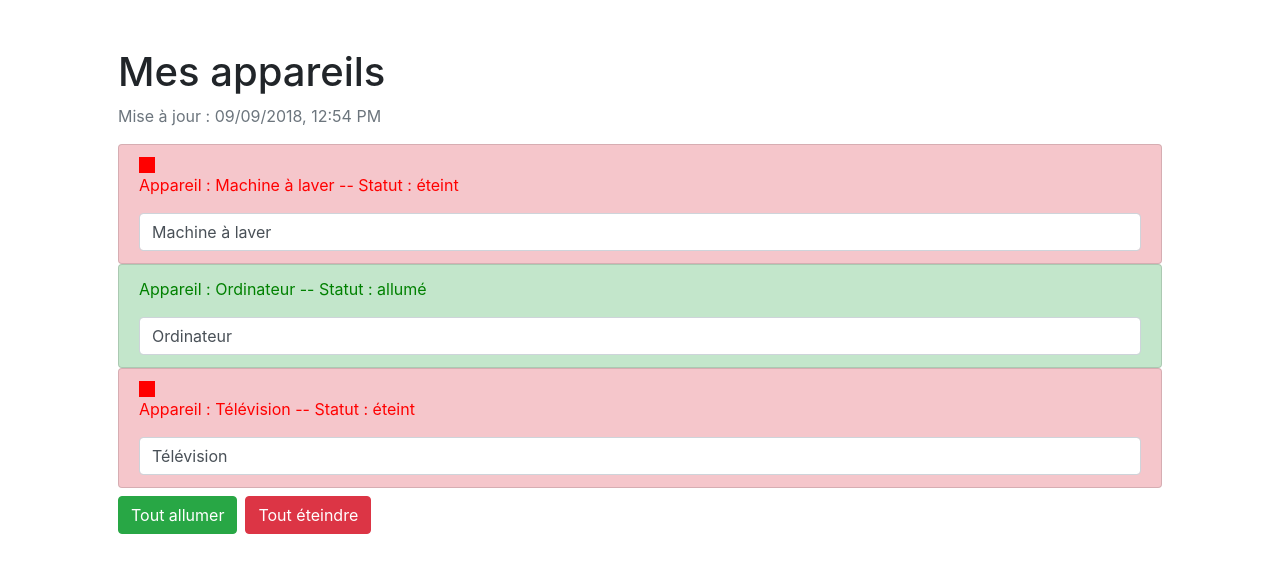
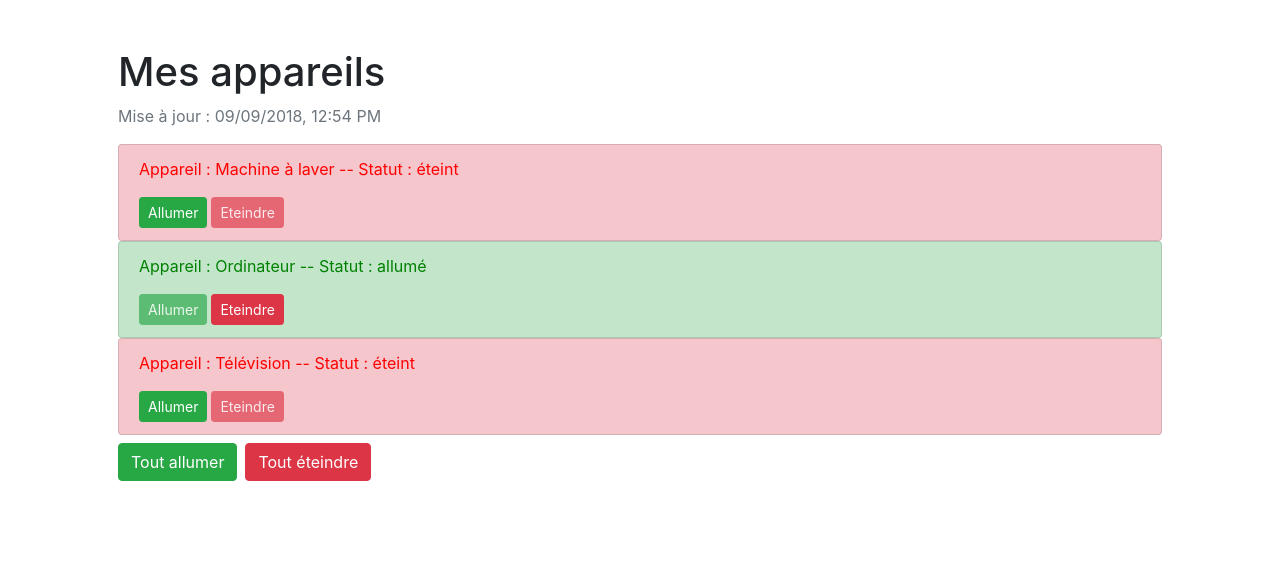
Before and after one commit to magali-thuaire/Appliances, an Angular app: page / in a window 1280 px wide. Shown: the top 572 px of the page. Built offline with nearby package versions, Linux system fonts and the light colour scheme.

Commit message:
ajout des méthodes allumer/éteindre pour chaque appareil

```diff
--- a/src/app/app.component.html
+++ b/src/app/app.component.html
@@ -5,7 +5,10 @@
                 <h1>Mes appareils</h1>
                 <p class="text-muted">Mise à jour : {{ lastUpdate | async | date: 'dd/MM/yyyy, hh:mm a' }} </p>
 				<ul class="list-group">
-					<app-appliance-item *ngFor="let appliance of appliances" [appliance]="appliance.name" [status]="appliance.status"></app-appliance-item>
+					<app-appliance-item *ngFor="let appliance of appliances; let i=index"
+										[indexOfAppliance]="i"
+										[appliance]="appliance.name"
+										[status]="appliance.status"></app-appliance-item>
 				</ul>
 				<button type="button" class="btn btn-success mt-2"
 						[disabled]='!isAuth'
--- a/src/app/appliance-item/appliance-item.component.html
+++ b/src/app/appliance-item/appliance-item.component.html
@@ -2,7 +2,7 @@
 	'list-group-item': true,
 	'list-group-item-success': status === 'allumé',
 	'list-group-item-danger': status === 'éteint'}">
-	<div class="red" *ngIf="status === 'éteint'"></div>
 	<p [ngStyle]="{'color': getColor()}">Appareil : {{ appliance }} -- Statut : {{ getStatus() }}</p>
-	<input type="text" class="form-control" [(ngModel)]="appliance">
+	<button class="btn btn-success btn-sm text-white" (click)="onTurningOn()" [disabled]="status === 'allumé'">Allumer</button>
+	<button class="btn btn-danger btn-sm text-white ml-1" (click)="onTurningOff()" [disabled]="status === 'éteint'">Eteindre</button>
 </li>
--- a/src/app/appliance-item/appliance-item.component.ts
+++ b/src/app/appliance-item/appliance-item.component.ts
@@ -1,4 +1,5 @@
 import { Component, Input } from '@angular/core';
+import { ApplianceService } from '../services/appliance.service';
 
 @Component({
 	selector: 'app-appliance-item',
@@ -7,8 +8,12 @@ import { Component, Input } from '@angular/core';
 })
 export class ApplianceItemComponent {
 
+	// Injection du service ApplianceService
+	constructor(private applianceService: ApplianceService) {}
+
 	@Input() appliance: string;
 	@Input() status: string;
+	@Input() indexOfAppliance: number;
 
 	// Fonction qui récupère le statut des appareils
 	getStatus() {
@@ -20,9 +25,19 @@ export class ApplianceItemComponent {
 		// Si appareil allumé -> couleur verte
 		if (this.status === 'allumé') {
 			return 'green';
-		// Si appareil éteint -> couleur rouge
+			// Si appareil éteint -> couleur rouge
 		} else if (this.status === 'éteint') {
 			return 'red';
 		}
 	}
+
+	// Fonction qui modifie le statut d'un appareil sur 'allumé'
+	onTurningOn() {
+		this.applianceService.turningOnOne(this.indexOfAppliance);
+	}
+
+	// Fonction qui modifie le statut d'un appareil sur 'éteint'
+	onTurningOff() {
+		this.applianceService.turningOffOne(this.indexOfAppliance);
+	}
 }
--- a/src/app/services/appliance.service.ts
+++ b/src/app/services/appliance.service.ts
@@ -18,18 +18,27 @@ export class ApplianceService {
 		}
 	];
 
-	// Fonction qui modifie le statut de tous les appareils sur 'éteint'
+	// Fonction qui modifie le statut de tous les appareils sur 'allumé'
 	turningOnAll() {
 		for (const appliance of this.appliances) {
 			appliance.status = 'allumé';
 		}
 	}
 
-	// Fonction qui modifie le statut de tous les appareils sur 'allumé'
+	// Fonction qui modifie le statut de tous les appareils sur 'éteint'
 	turningOffAll() {
 		for (const appliance of this.appliances) {
 			appliance.status = 'éteint';
 		}
 	}
+	// Fonction qui modifie le statut d'un appareil sur 'allumé'
+	turningOnOne(index: number) {
+		this.appliances[index].status = 'allumé';
+	}
+
+	// Fonction qui modifie le statut d'un appareil sur 'éteint'
+	turningOffOne(index: number) {
+		this.appliances[index].status = 'éteint';
+	}
 
 }
```
